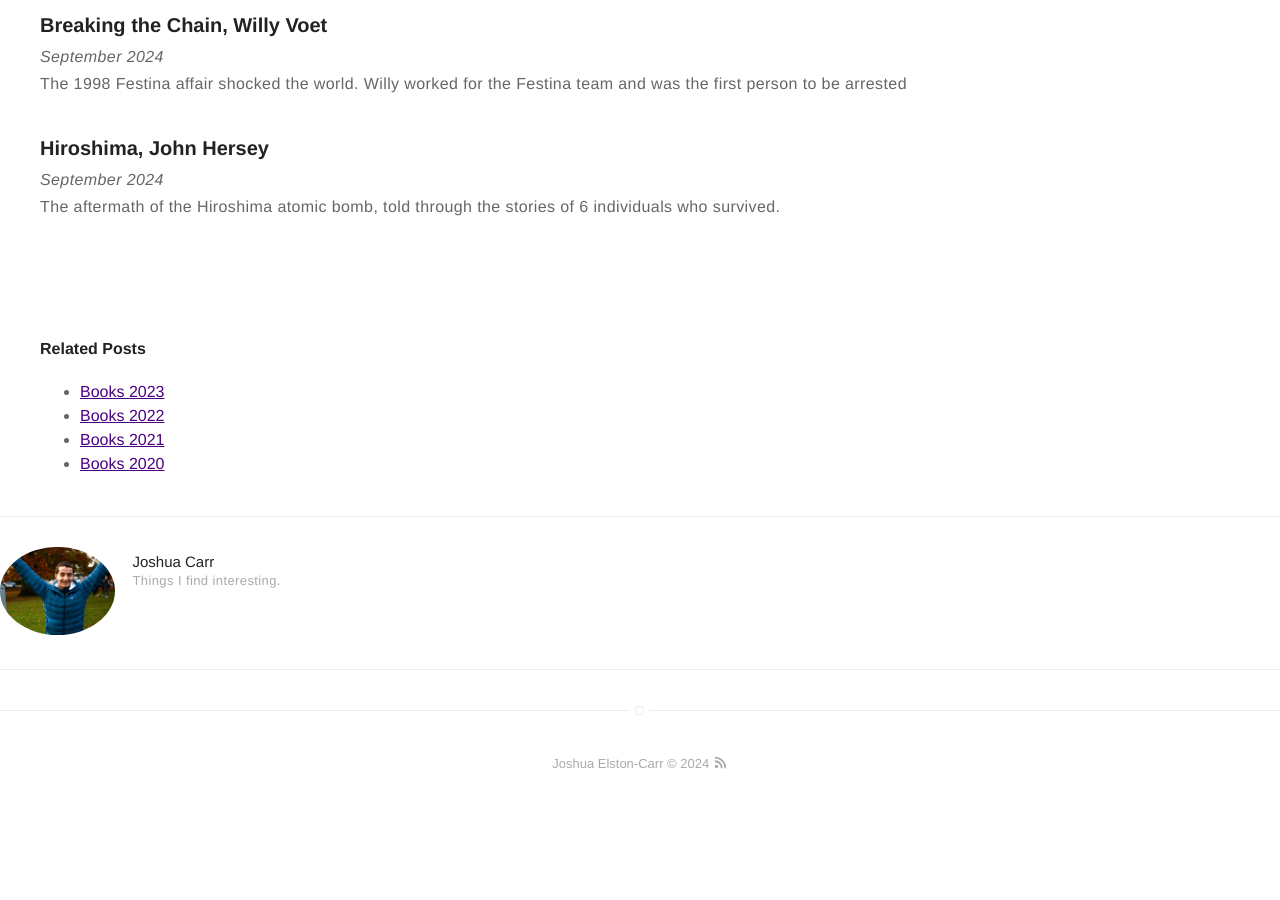
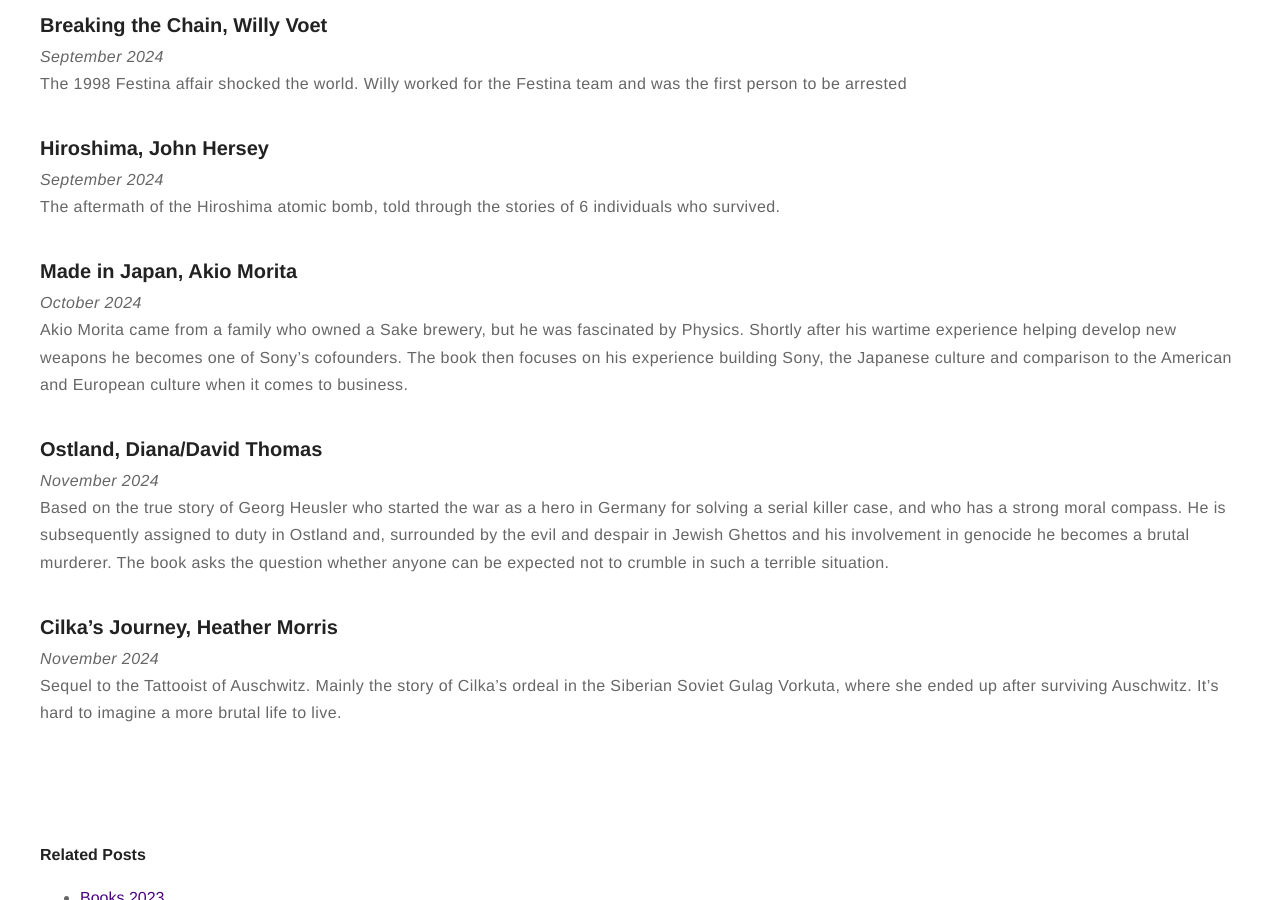
Before and after one commit to jc782/jc782.github.io, a Jekyll site: the page built from _posts/2023-12-28-Books-2024.markdown, in a window 1280 px wide and 900 px high, scrolled down 2890 px. Built offline with Jekyll 4.4.1, drawn with Linux system fonts in a browser that asks for light colours; before the commit the page ends 3701 px from its top, so only the background shows below that.

Commit message:
adding three books

```diff
--- a/_posts/2023-12-28-Books-2024.markdown
+++ b/_posts/2023-12-28-Books-2024.markdown
@@ -91,3 +91,15 @@ The 1998 Festina affair shocked the world. Willy worked for the Festina team and
 ### Hiroshima, John Hersey
 *September 2024*
 The aftermath of the Hiroshima atomic bomb, told through the stories of 6 individuals who survived.
+
+### Made in Japan, Akio Morita
+*October 2024*
+Akio Morita came from a family who owned a Sake brewery, but he was fascinated by Physics. Shortly after his wartime experience helping develop new weapons he becomes one of Sony's cofounders. The book then focuses on his experience building Sony, the Japanese culture and comparison to the American and European culture when it comes to business.
+
+### Ostland, Diana/David Thomas
+*November 2024*
+Based on the true story of Georg Heusler who started the war as a hero in Germany for solving a serial killer case, and who has a strong moral compass. He is subsequently assigned to duty in Ostland and, surrounded by the evil and despair in Jewish Ghettos and his involvement in genocide he becomes a brutal murderer. The book asks the question whether anyone can be expected not to crumble in such a terrible situation.
+
+### Cilka's Journey, Heather Morris
+*November 2024*
+Sequel to the Tattooist of Auschwitz. Mainly the story of Cilka's ordeal in the Siberian Soviet Gulag Vorkuta, where she ended up after surviving Auschwitz. It's hard to imagine a more brutal life to live.
```
